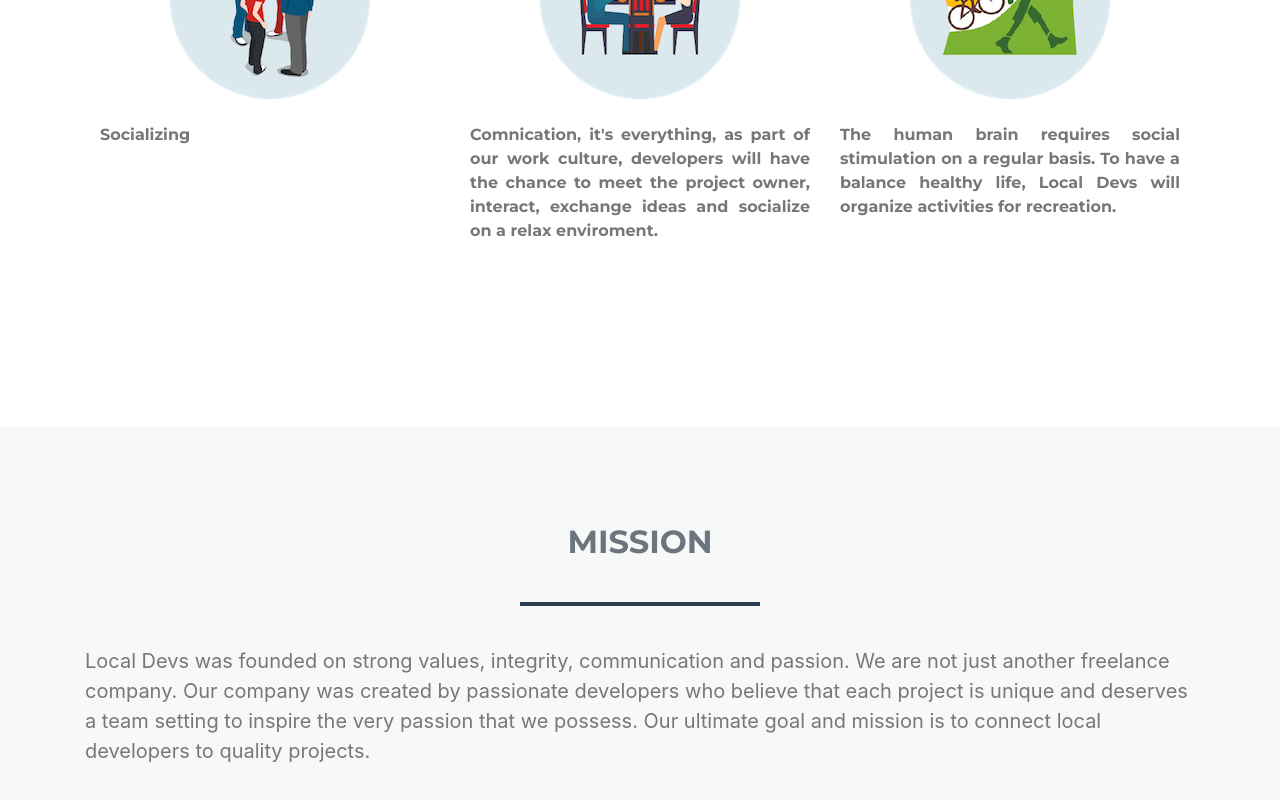
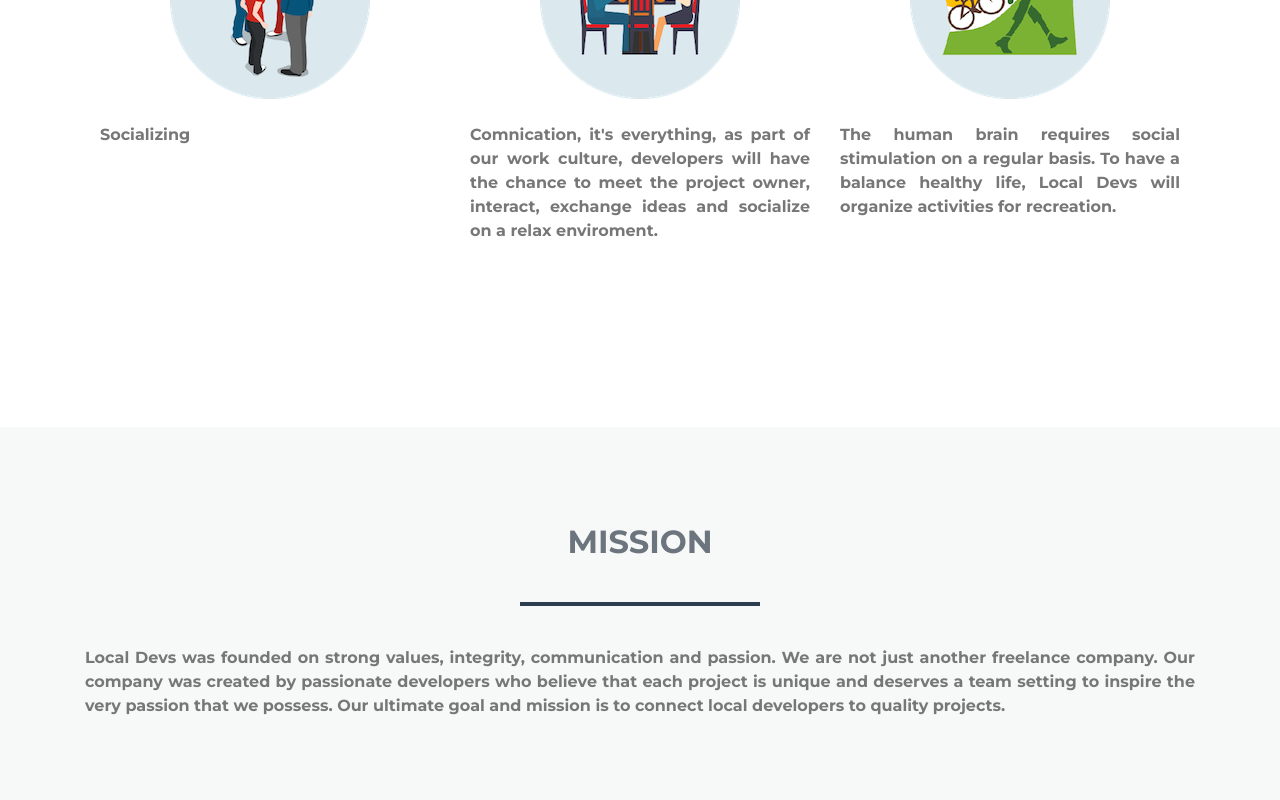
Before and after one commit to Davsip/local-devs, a React (Create React App) app in the folder client/: page / in a window 1280 px wide. Shown: the part 2350-3150 px from the top of the page. Built offline with nearby package versions, Linux system fonts and the light colour scheme; no server answers; what auth0-js would draw is missing.

Commit message:
uniform font in App.css and App.js

```diff
--- a/client/src/App.css
+++ b/client/src/App.css
@@ -1,5 +1,7 @@
+
+
 body {
-  font-family: "Lato" "sans-serif";
+  font-family: "Montserrat" "sans-serif";
   color: #777;
 }
 
@@ -35,7 +37,7 @@ p {
 .navbar-nav-link,
 .navbar-brand {
   font-size: 23px;
-  font-family: "Montserrat";
+  font-family: "Montserrat" "sans-serif";
   font-weight: bold;
 }
 
@@ -45,6 +47,7 @@ p {
 
 button#dropdownMenuButton {
   margin: 8px auto;
+  font-family: "Montserrat" "sans-serif";
 }
 
 button.navbar-toggler logged-in {
--- a/client/src/App.js
+++ b/client/src/App.js
@@ -495,14 +495,14 @@ class App extends Component {
               Mission
             </h2>
             <hr className="star-dark mb-6" />
-            <blockquote class="blockquote">
+            <p className="text-justify">
               Local Devs was founded on strong values, integrity, communication
               and passion. We are not just another freelance company. Our
               company was created by passionate developers who believe that each
               project is unique and deserves a team setting to inspire the very
               passion that we possess. Our ultimate goal and mission is to
               connect local developers to quality projects.
-            </blockquote>
+            </p>
           </div>
         </div>
       </div>
```
